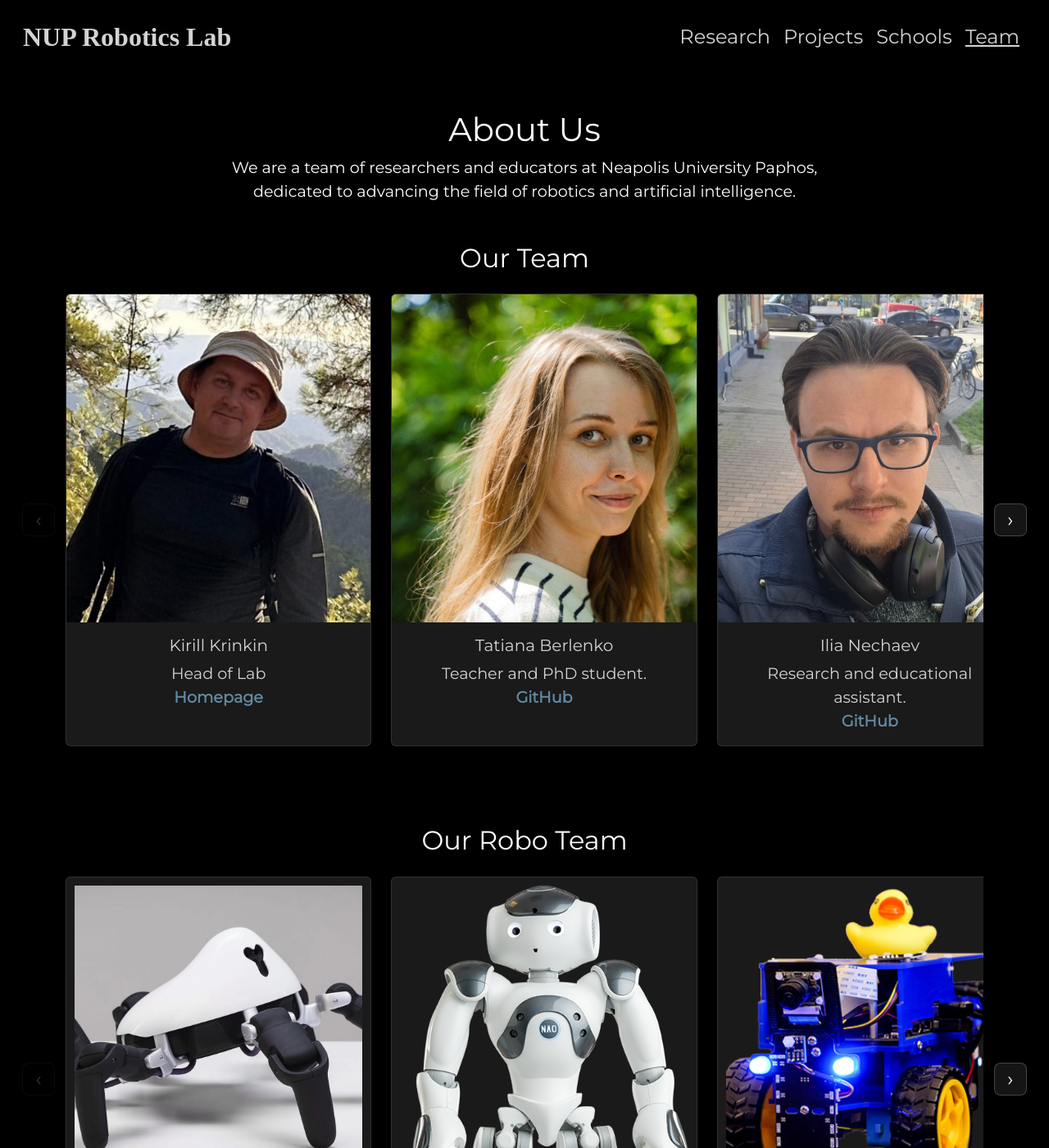
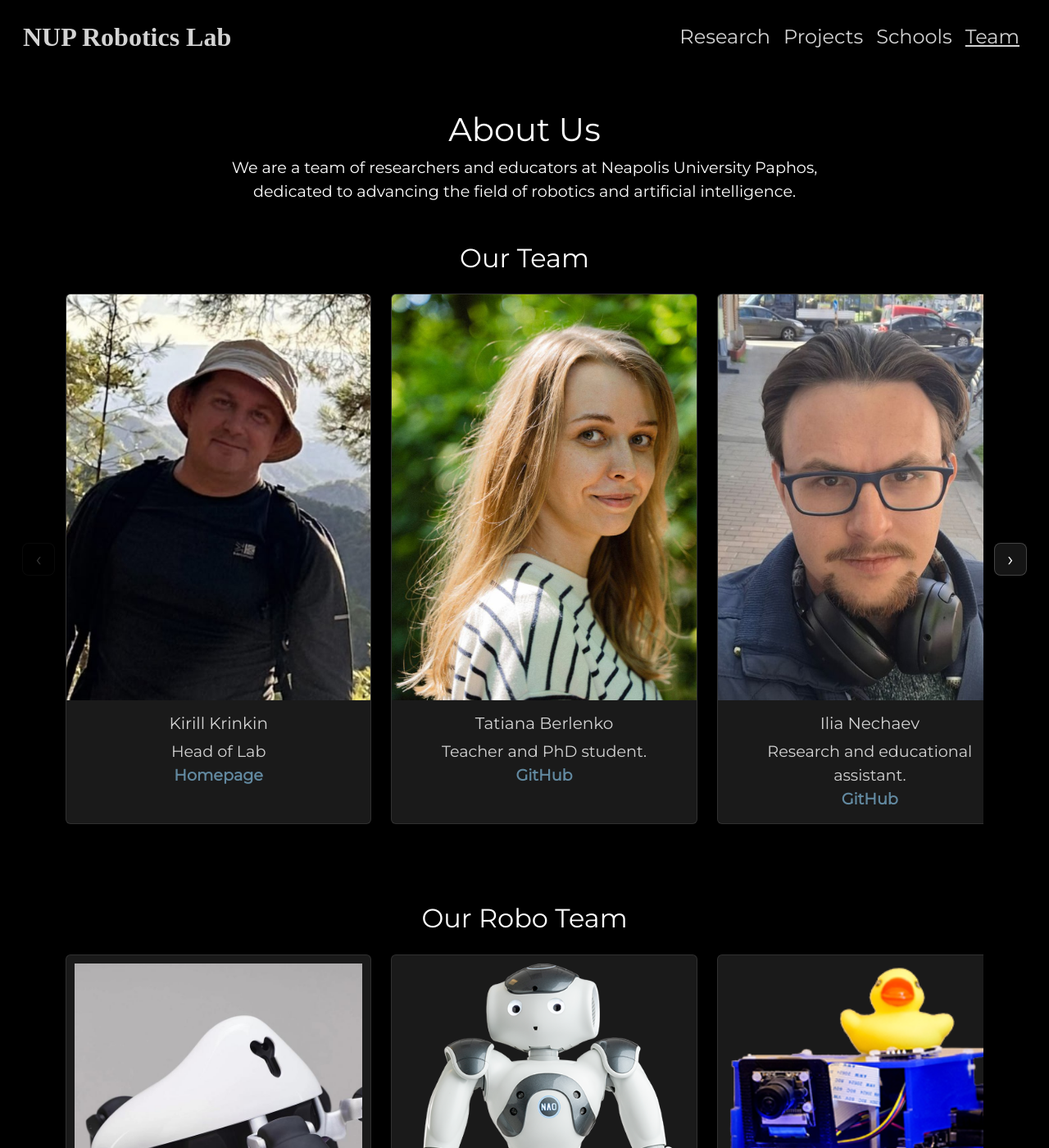
Before and after one commit to rcicd/robo_lab, a Jekyll site: the page built from about.md, in a window 1280 px wide and 1400 px high. Shown: the whole window at 82% size. Built offline with Jekyll 4.4.1, drawn with Linux system fonts in a browser that asks for light colours; some web fonts are replaced.

Commit message:
fix styles

```diff
--- a/assets/css/about.css
+++ b/assets/css/about.css
@@ -4,7 +4,7 @@
 
 .team-card .card-img-top {
   /*.*width: 100%;*/
-  height: clamp(400px, 15vw, 600px);
+  max-height: clamp(500px, 18vw, 800px);
   aspect-ratio: 3 / 4;
   object-fit: cover;
   object-position: top;
```
